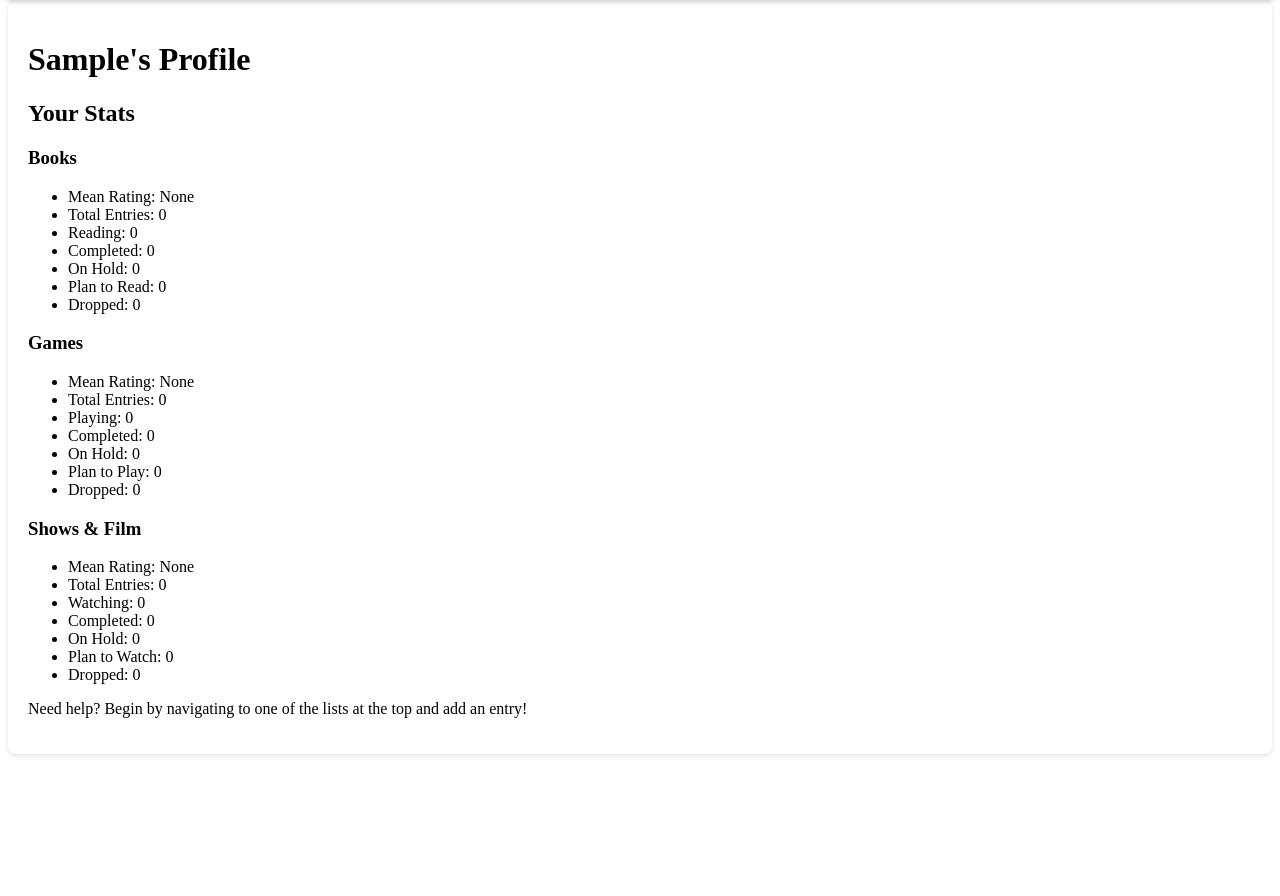
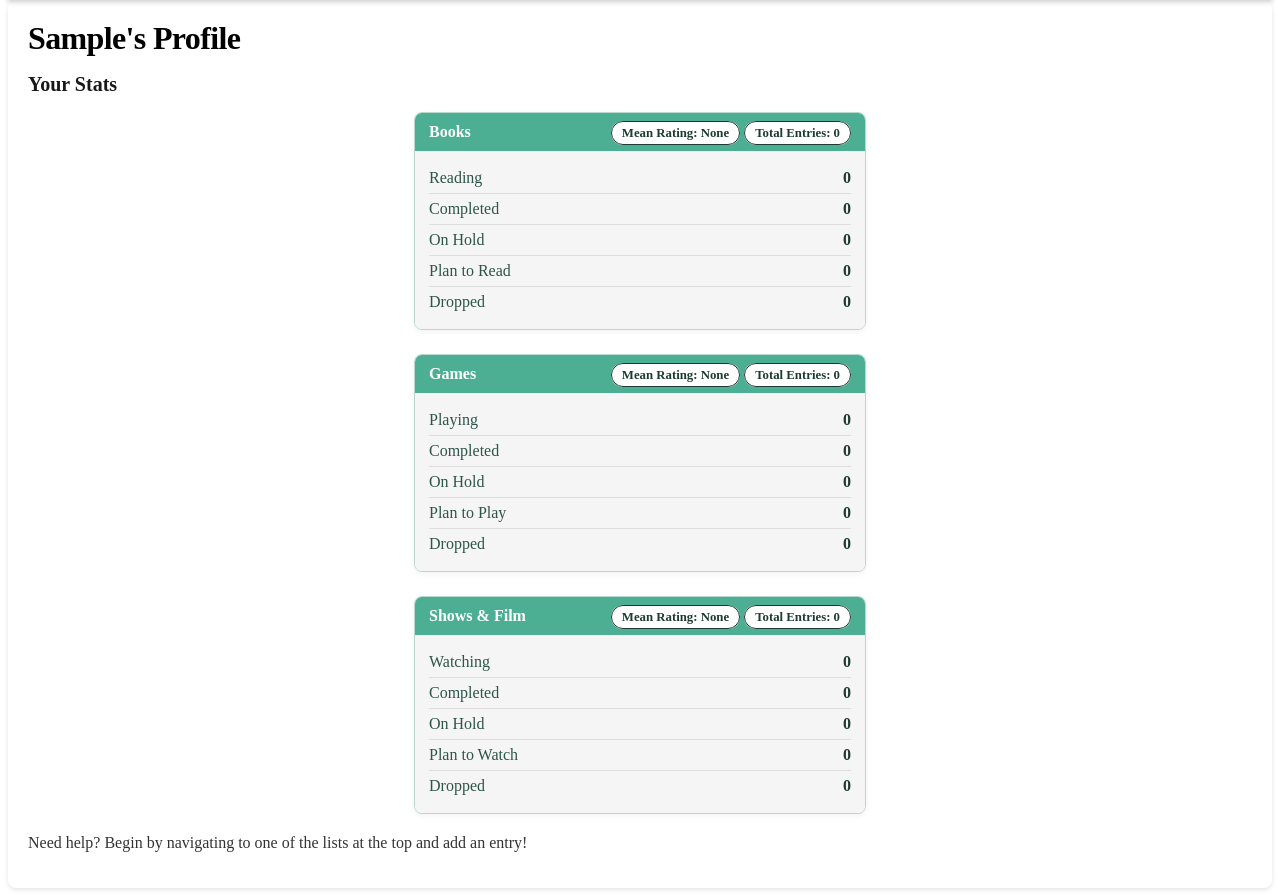
Before and after one commit to KKENN-rook/MyMediaList, a Flask app: page /profile in a window 1280 px wide. Shown: the part 74-970 px from the top of the page. Before the commit the page ends 830 px from the top, so only its background shows below. Run offline with Flask 3, Linux system fonts and the light colour scheme; the visitor is signed in with stand-in values (Sample User, id 1); data that the repository does not hold is empty.

Commit message:
Add CSS styling to profile stats

```diff
--- a/mymedialist/static/style.css
+++ b/mymedialist/static/style.css
@@ -11,7 +11,6 @@
 button,
 .btn {
     background-color: #4caf93;
-    /* soft teal-green */
     color: white;
     border: none;
     border-radius: 6px;
@@ -31,9 +30,7 @@ button:active,
     transform: scale(0.97);
 }
 
-
 .flashes {
-    /* Removes bullet points */
     list-style: none;
     padding: 0;
     margin: 1em auto;
@@ -172,8 +169,8 @@ nav a.active {
 .modal {
     /* hidden by default */
     display: none;
+    /* Makes it above everything else */
     position: fixed;
-    /* Makes it above everything else */
     z-index: 1000;
     left: 0;
     top: 0;
@@ -267,11 +264,121 @@ nav a.active {
 
 /* Details Page */
 .entry-cover {
-    max-width: 300px;  /* Constrain the container */
+    max-width: 300px;
 }
 
 .entry-cover img {
     width: 100%;
     height: auto;
-    display: block;  /* Change from inline to block */
+    display: block;
 }
+
+
+
+/* ===== Profile / Stats ===== */
+
+.profile-title {
+    margin: 0 0 0.75rem;
+    font-size: 2rem;
+    letter-spacing: -0.02em;
+}
+
+.profile-stats {
+    margin-top: 1rem;
+}
+
+.profile-stats>h2 {
+    margin: 0 0 1rem;
+    font-size: 1.25rem;
+    opacity: 0.9;
+}
+
+.stats-grid {
+    display: flex;
+    flex-direction: column;
+    align-items: center;
+    gap: 1.5rem;
+    max-width: 450px;
+    margin: 0 auto;
+}
+
+.stat-card {
+    width: 100%;
+    border: 1px solid #b8d7cd;
+    border-radius: 8px;
+    background: white;
+    overflow: hidden;
+    box-shadow: 0 2px 6px rgba(0, 0, 0, 0.05);
+}
+
+@media (min-width: 720px) {
+    .stat-card {
+        grid-column: span 6;
+    }
+}
+
+@media (min-width: 1024px) {
+    .stat-card {
+        grid-column: span 4;
+    }
+}
+
+.stat-card__header {
+    background-color: #4caf93;
+    /* active tab color */
+    color: white;
+    padding: 10px 14px;
+    display: flex;
+    justify-content: space-between;
+    align-items: center;
+}
+
+.stat-card__title {
+    margin: 0;
+    font-size: 1rem;
+    font-weight: 600;
+    color: white;
+}
+
+.pill {
+    background-color: white;
+    color: #1e3b33;
+    /* navbar dark */
+    border: 1px solid #1e3b33;
+    border-radius: 999px;
+    padding: 4px 10px;
+    font-size: 0.8rem;
+    font-weight: 600;
+}
+
+.stat-list {
+    list-style: none;
+    margin: 0;
+    padding: 12px 14px;
+    background-color: #f5f5f5;
+}
+
+.stat-row {
+    display: flex;
+    justify-content: space-between;
+    padding: 6px 0;
+    border-bottom: 1px solid #ddd;
+}
+
+.stat-row:last-child {
+    border-bottom: none;
+}
+
+.stat-label {
+    color: #2d554a;
+}
+
+.stat-value {
+    font-weight: 600;
+    color: #1e3b33;
+}
+
+.help-hint {
+    margin-top: 1.25rem;
+    opacity: 0.8;
+}
--- a/mymedialist/templates/profile.html
+++ b/mymedialist/templates/profile.html
@@ -2,22 +2,37 @@
 {% block title %} {{ current_user.username }}'s Profile{% endblock %}
 
 {% block content %}
-<h1>{{ current_user.username.capitalize() }}'s Profile</h1>
+<h1 class="profile-title">{{ current_user.username.capitalize() }}'s Profile</h1>
 
+<section class="profile-stats">
   <h2>Your Stats</h2>
 
+  <div class="stats-grid">
     {% for category, stats in stats_by_category.items() %}
     {% set category_labels = status_labels.get(category, status_labels["default"]) %}
-<h3>{{ category_titles[category] }}</h3>
-<ul>
-  <li>Mean Rating: {{ stats.avg_rating }}</li>
-  <li>Total Entries: {{ stats.total }}</li>
 
+    <article class="stat-card">
+      <header class="stat-card__header">
+        <h3 class="stat-card__title">{{ category_titles[category] }}</h3>
+        <div class="stat-card__meta">
+          <span class="pill">Mean Rating: {{ stats.avg_rating }}</span>
+          <span class="pill">Total Entries: {{ stats.total }}</span>
+        </div>
+      </header>
+
+      <ul class="stat-list">
         {% for status in statuses %}
-  <li>{{ category_labels[status] }}: {{ stats.status_counts.get(status, 0) }}</li>
+        <li class="stat-row">
+          <span class="stat-label">{{ category_labels[status] }}</span>
+          <span class="stat-value">{{ stats.status_counts.get(status, 0) }}</span>
+        </li>
         {% endfor %}
       </ul>
+    </article>
     {% endfor %}
+  </div>
 
-<p>Need help? Begin by navigating to one of the lists at the top and add an entry!</p>
+  <p class="help-hint">Need help? Begin by navigating to one of the lists at the top and add an
+    entry!</p>
+</section>
 {% endblock %}
```
Also changed, not shown: mymedialist/static/js/entry_details.js (+1 -18 lines). Lines whose indentation alone changed are shown as unchanged.
